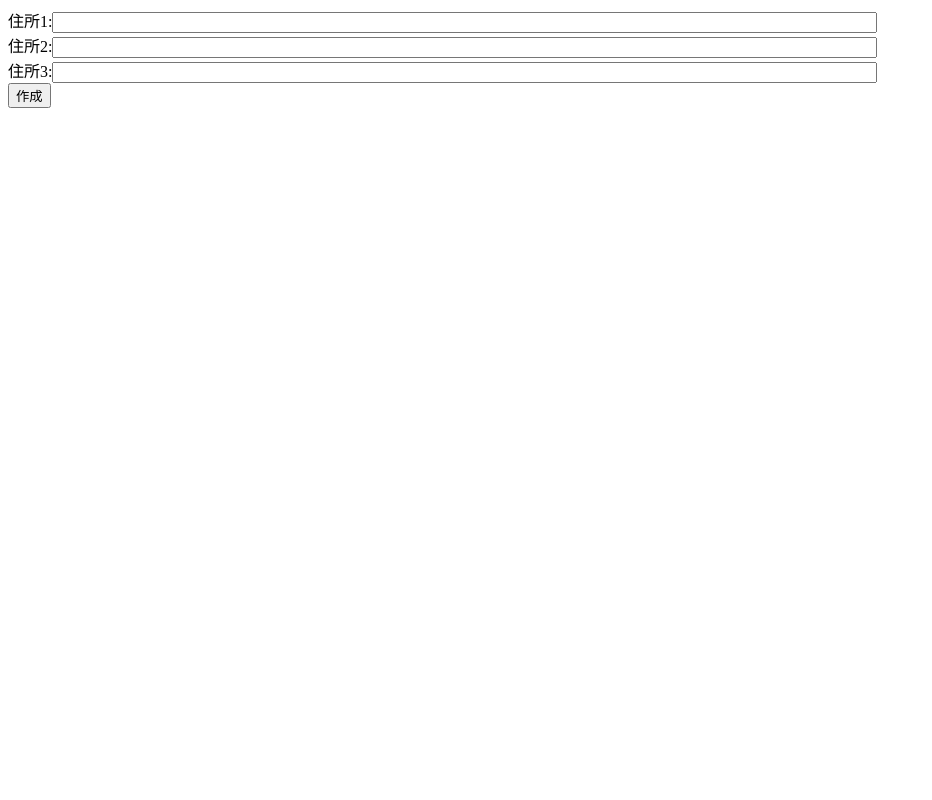
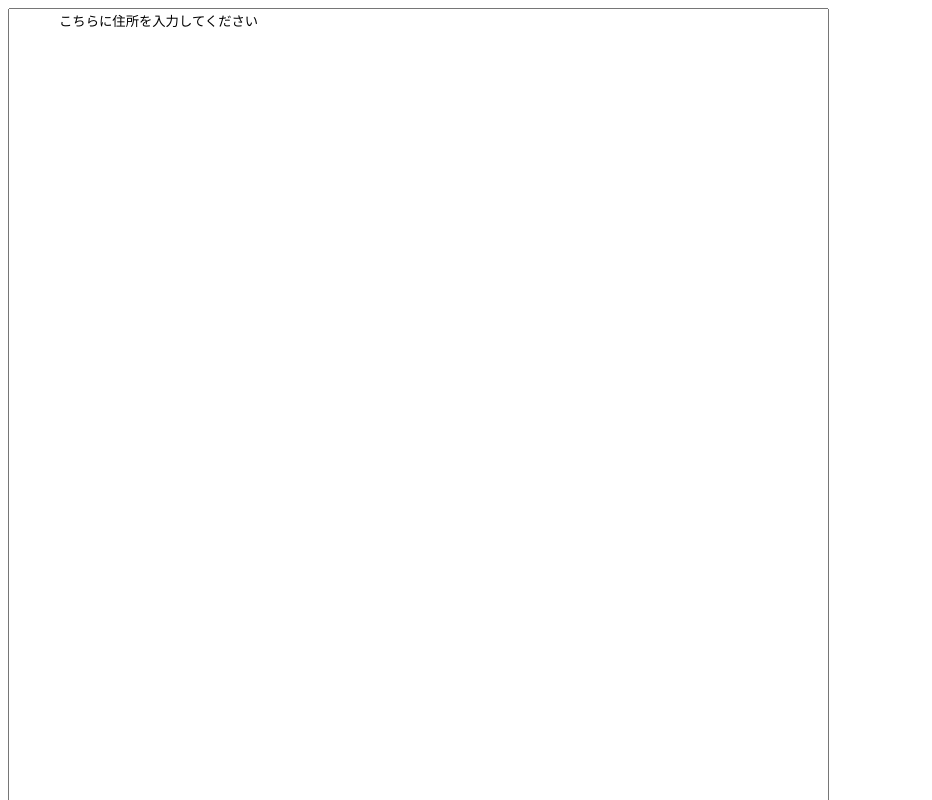
Before and after one commit to ichikawa-programming-circle/simple_map, a plain HTML site: page index.html in a window 1280 px wide. Shown: the top 800 px of the page, without its empty margins (0-932 px from the left). Drawn offline with Linux system fonts and the light colour scheme.

Commit message:
Update index.html

```diff
--- a/index.html
+++ b/index.html
@@ -6,10 +6,10 @@
   </head>
   <body>
     <form>
-      住所1:<input name="address_1" size=100><br>
-      住所2:<input name="address_2" size=100><br>
-      住所3:<input name="address_3" size=100><br>
-      <input type=submit value="作成">
+      <textarea name=address rows=100 cols=100 wrap=hard>
+      こちらに住所を入力してください
+      </textarea>
+      <input type=submit value="作成"><input type=reset value="クリア">
     </form>
   </body>
 </html>
```
